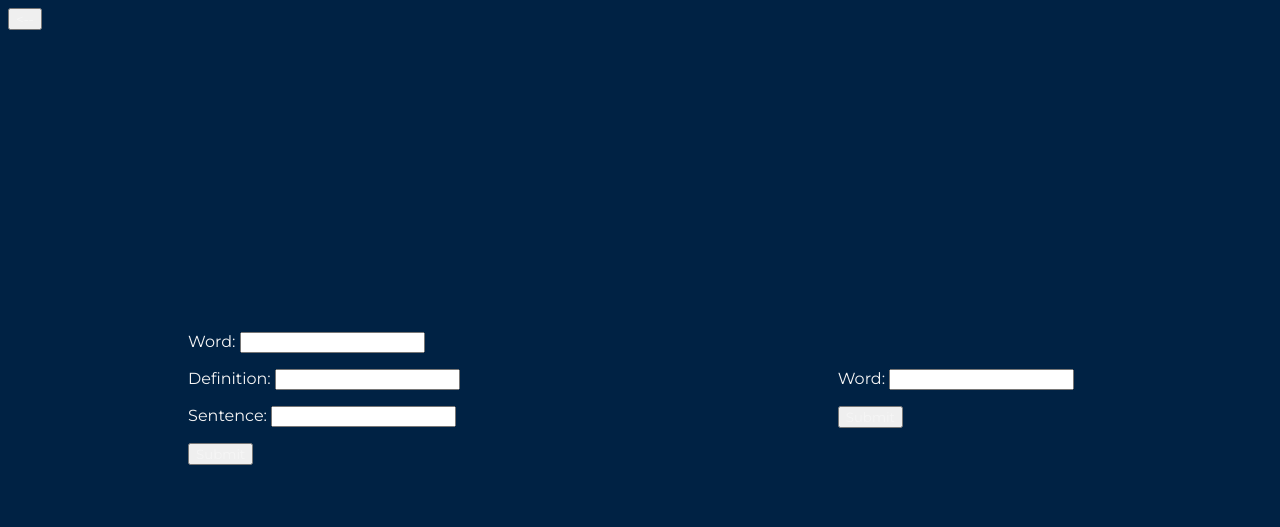
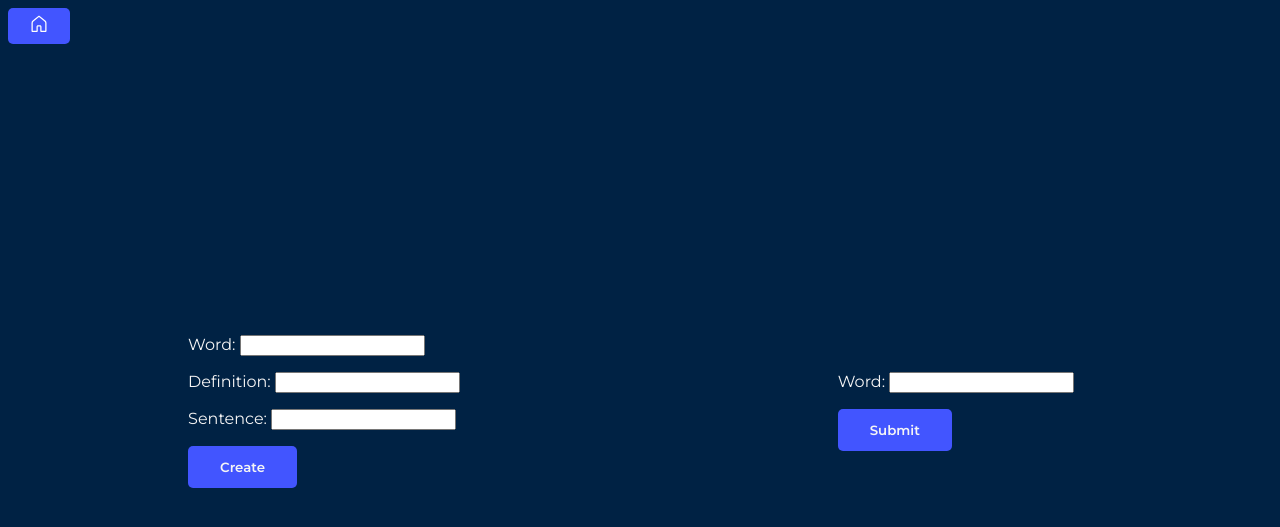
Before and after one commit to Ezpert/VocabularyCards, a Django app: page /createPage/ in a window 1280 px wide. Shown: the top 527 px of the page. Run offline with Django 5.2, Linux system fonts and the light colour scheme.

Commit message:
Customizing Create Page

```diff
--- a/VocabularyCards/static/css/createPage.css
+++ b/VocabularyCards/static/css/createPage.css
@@ -10,9 +10,35 @@ html{
 
 .form-div {
     display: grid;
-    grid-template-columns: repeat(2,1fr);
+    grid-template-columns: repeat(2, 1fr);
     justify-items: center;
     align-items: center;
     height: 90svh;
 
 }
+.button,.back-button
+{
+    background: #4255ff;
+    border: none;
+    font-weight: 600;
+    padding: 0.8rem 2rem;
+    border-radius: 5px;
+    transition: all 0.1s ease-in;
+}
+.back-button
+{
+    padding: 0.4rem 1.3rem;
+
+}
+
+
+.button:hover, .back-button:hover
+{
+    background: #423ed8;
+    cursor: pointer;
+
+}
+.button:active, .back-button:active
+{
+    background: #14125c;
+}
--- a/VocabularyCards/templates/createPage.html
+++ b/VocabularyCards/templates/createPage.html
@@ -16,24 +16,26 @@
 
 
     <form action="{% url 'home' %}" method="get">
-        <button type="submit"><--</button>
-
+        <button class="back-button" type="submit">
+              <input type="image" src="{% static 'images/home.svg'%}" style="width: 20px;">
+        </button>
     </form>
 
 
     <div class="form-div">
 
+
         <form action= "{% url 'addCard'%}"  method="post">
             {% csrf_token %}
             {{f_form.as_p}}
             <input type="hidden" name="f_form" value="f_form">
-            <button type="submit">Submit</button>
+            <button class="button" type="submit">Create</button>
         </form>
         <form action= "{% url 'addCard'%}" method="post">
             {% csrf_token %}
             {{e_form.as_p}}
              <input type="hidden" name="e_form" value="e_form">
-            <button type="submit">Submit</button>
+            <button class="button" type="submit">Submit</button>
         </form>
 
 
--- a/VocabularyCards/templates/landing.html
+++ b/VocabularyCards/templates/landing.html
@@ -60,7 +60,6 @@
         <div class="form-div">
         <form id="create-form"action="{% url 'createPage' %}" method="get">
             <button class="button"type="submit">
-
                 <div class="content-container">
                     <svg width="50" height="50" xmlns="http://www.w3.org/2000/svg">
                         <use href="#keyboard-twilight"></use>
@@ -75,7 +74,6 @@
 
         <form id="view-form"action="{% url 'viewCards' %}" method="get">
             <button class="button"type="submit">
-
                 <div class="content-container">
                     <svg width="50" height="50" xmlns="http://www.w3.org/2000/svg">
                         <use href="#create-from-notes"></use>
```
Also changed, not shown: VocabularyCards/static/images/home.svg (added). Lines whose indentation alone changed are shown as unchanged.
